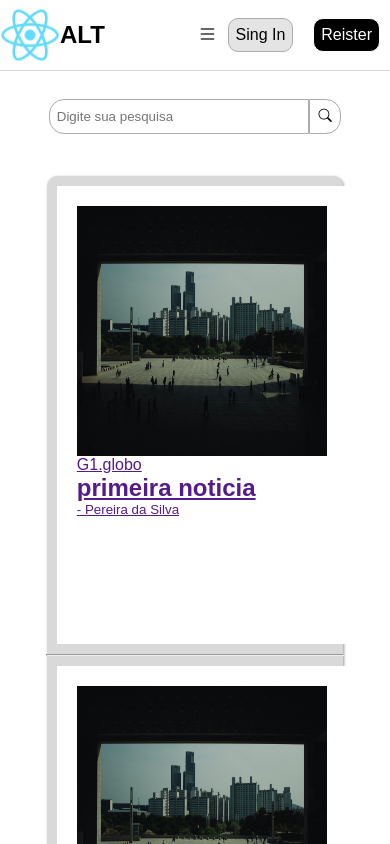
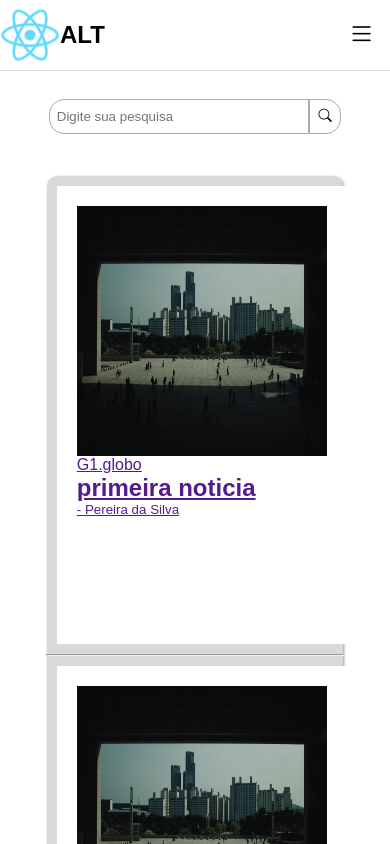
Before and after one commit to aeelmesq/TCC, a React (Create React App) app: page / in a window 390 px wide. Shown: the top 844 px of the page. Built offline with nearby package versions, Linux system fonts and the light colour scheme.

Commit message:
responsive Menu

```diff
--- a/src/StyleComponents/Header.css
+++ b/src/StyleComponents/Header.css
@@ -18,12 +18,20 @@
         transition: 0.7s;
     }
 }
-@keyframes slideRightScreen {
+@keyframes slideLeftScreen {
     0% {
         transform: translateX(100vw);
     }
     100% {
-        transform: translateX(200px);
+        transform: translateX(0);
+    }
+}
+@keyframes slideRigthScreen {
+    0% {
+        transform: translateX(0);
+    }
+    100% {
+        transform: translateX(100vw);
     }
 }
 #webHeader {
@@ -51,6 +59,11 @@
     align-items: center;
     height: 100%;
     justify-content: right;
+}
+#navBar {
+    display: flex;
+    align-items: center;
+    justify-content: center;
 }
 #right ul{
     display: flex;
@@ -90,15 +103,32 @@
 .hanbBtn {
     visibility: hidden;
 }
-@media screen and (max-width: 885px) {
+.xBtn {
+    display: none;
+}
+@media screen and (max-width: 880px) {
     .hanbBtn {
         visibility: visible;
+        cursor: pointer;
+        font-size: 20pt;
+        color: black;
+        background: none;
+        border: none;
+        margin: 0 15px 0 0;
+    }
+    .xBtn {
+        display: block;
         cursor: pointer;
         z-index: 100;
         font-size: 15pt;
         color: black;
+        background: none;
+        border: none;
     }
     .menu {
+        border-bottom: 1px solid white;
+    }
+    #navBar {
         z-index: 0;
         display: inline;
         position: fixed;
@@ -106,38 +136,44 @@
         background-color: rgb(53, 53, 53);
         height: 100vh;
         align-items: center;
-        width: 200px;
+        width: 250px;
         justify-content: center;
         flex-wrap: wrap;
     }
-    .MenuItem {
+    #navBar ul {
+        display: inline;
         width: 100%;
-        margin: 70px;
-        padding: 1px;
+        text-align: right;
+        margin: 0;
     }
-    .menu a {
+    #navBar ul a {
+        width: 100%;
+        padding: 3px;
+        background: none;
+        border: none;
+        color: black;
+        padding: 7px 10px;
+        font-size: 14pt;
         margin: 0;
-        width: 100%;
-        text-align: center;
-        border-radius: 7px;
+        transition: 0.3s;
+    }
+    .on {
+        background-color: rgba(236, 236, 236, 0.466);
+    }
+    #navBar ul a:hover {
+        background-color: rgba(236, 236, 236, 0.466);
+    }
+    .slideToLeft {
+        animation: slideLeftScreen 0.3s linear;
     }
     .hiddenM {
-        animation: slideRightScreen 2s linear;
-        display: none;
-        visibility: hidden;
         overflow: hidden;
+        animation: slideRigthScreen 0.5s linear;
+        transition: 0.5s;
+        position: fixed;
+        transform: translateX(100vw);
     }
-    .xRight {
-        position: fixed;
-        top: 0;
-        padding: 5px;
-        right: 0;
-        transition: 0.7s;
-    }
-    .on {
-        background-color: blue;
-    }
-    .xRight:hover {
+    .xBtn:hover {
         background-color: red;
     }
 }
--- a/src/components/Header/Header.js
+++ b/src/components/Header/Header.js
@@ -8,6 +8,8 @@ function Header() {
   const [windonwScrollY, setWindonwScrollY] = useState(0);
 
   const [windonwScrollYTpr, setWindonwScrollYTpr] = useState(0);
+
+  const [menuState, setMenuState] = useState(null);
 
   window.addEventListener("scroll", () => {
     setWindonwScrollYTpr(windonwScrollY);
@@ -30,6 +32,30 @@ function Header() {
         <h1>ALT</h1>
       </section>
       <section id="right">
+        <button
+          className="hanbBtn"
+          type="button"
+          onClick={(e) => {
+            e.preventDefault();
+            setMenuState(true);
+          }}
+        >
+          <i className="bi bi-list"></i>
+        </button>
+        <div
+          id="navBar"
+          className={menuState ? "slideToLeft" : "slideReverse hiddenM"}
+        >
+          <button
+            className="xBtn"
+            type="button"
+            onClick={(e) => {
+              e.preventDefault();
+              setMenuState(false);
+            }}
+          >
+            X
+          </button>
           <Menu />
           <DbButton
             link1={"?menu=SingIn&page=2"}
@@ -37,6 +63,7 @@ function Header() {
             link2={"?menu=Register&page=2"}
             output2={"Reister"}
           />
+        </div>
       </section>
     </header>
   );
--- a/src/components/Header/Menu.js
+++ b/src/components/Header/Menu.js
@@ -1,6 +1,5 @@
 import pages from "../../consts/Pages.js";
 import { getUlrParam } from "../utilits.js";
-import { useRef } from "react";
 
 const select = getUlrParam("menu") ? getUlrParam("menu") : "Home";
 
@@ -21,41 +20,12 @@ function MenuItem({ link, output, index }) {
 }
 
 function Menu() {
-  const menu = useRef(null);
-  const btn = useRef(null);
-
-  function MenuAction(target) {
-    if (target) {
-      menu.current.classList.remove("hiddenM");
-      btn.current.classList.remove("bi-list");
-      btn.current.classList.add("bi-x-lg");
-      btn.current.classList.add("xRight");
-      return;
-    }
-    menu.current.classList.add("hiddenM");
-    btn.current.classList.remove("bi-x-lg");
-    btn.current.classList.add("bi-list");
-    btn.current.classList.remove("xRight");
-  }
-
   let menuItens = pages.map((page, index) => {
     return <MenuItem link={page.menu} output={page.title} index={index} />;
   });
   return (
     <>
-      <label htmlFor="menuBtn" className="hanbBtn">
-        <i class="bi bi-list" ref={btn}></i>
-      </label>
-      <input
-        type="checkbox"
-        name="menuBtn"
-        id="menuBtn"
-        className="hidden"
-        onChange={(e) => MenuAction(e.target.checked)}
-      />
-      <ul className="menu hiddenM" ref={menu}>
-        {menuItens}
-      </ul>
+      <ul className="menu">{menuItens}</ul>
     </>
   );
 }
```
Lines whose indentation alone changed are shown as unchanged.
